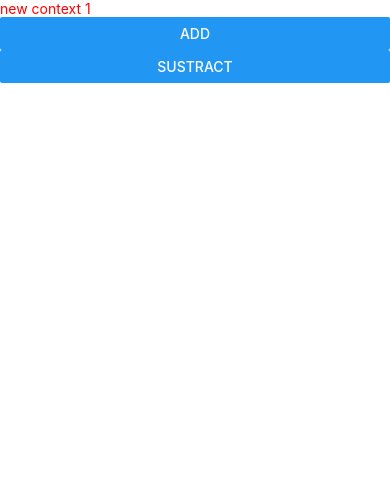
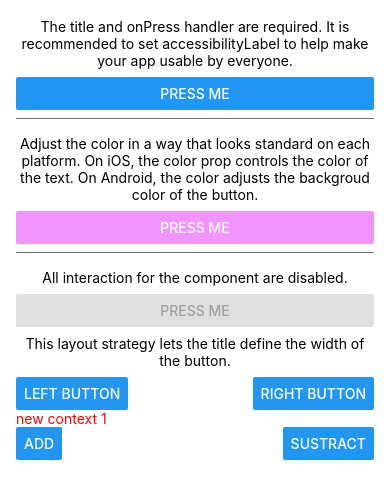
Before and after one commit to ricnef2121/react-native, a React Native app in the folder AwesomeProject/: screen / in a window 390 px wide. Shown: the top 498 px of the page. Built offline with nearby package versions, Linux system fonts and the light colour scheme; what react-native would draw is missing.

Commit message:
se  agregan botones

```diff
--- a/AwesomeProject/App.js
+++ b/AwesomeProject/App.js
@@ -15,6 +15,7 @@
   Text,
   StatusBar,
   Button,
+  Alert
 } from 'react-native';
 
 import {
@@ -36,70 +37,104 @@
   const t = () => {
     useinitial(initial - 1)
   }
+  function Separator() {
+    return <View style={styles.separator} />;
+  }
+
   return (
+    <>
+     <SafeAreaView style={styles.container}>
+     <View>
+        <Text style={styles.title}>
+          The title and onPress handler are required. It is recommended to set
+          accessibilityLabel to help make your app usable by everyone.
+        </Text>
+        <Button
+          title="Press me"
+          onPress={() => Alert.alert('Simple Button pressed')}
+        />
+      </View>
+      <Separator />
+      <View>
+        <Text style={styles.title}>
+          Adjust the color in a way that looks standard on each platform. On
+          iOS, the color prop controls the color of the text. On Android, the
+          color adjusts the backgroud color of the button.
+        </Text>
+        <Button
+          title="Press me"
+          color="#f194ff"
+          onPress={() => Alert.alert('Button with adjusted color pressed')}
+        />
+      </View>
+      <Separator />
+      <View>
+        <Text style={styles.title}>
+          All interaction for the component are disabled.
+        </Text>
+        <Button
+          title="Press me"
+          disabled
+          onPress={() => Alert.alert('Cannot press this one')}
+        />
+      </View>
+      <View>
+        <Text style={styles.title}>
+          This layout strategy lets the title define the width of the button.
+        </Text>
+        <View style={styles.fixToText}>
+          <Button
+            title="Left button"
+            onPress={() => Alert.alert('Left button pressed')}
+          />
+          <Button
+            title="Right button"
+            onPress={() => Alert.alert('Right button pressed')}
+          />
+        </View>
+      </View>
+
+
+
     <View>
+      <StatusBar barStyle="dark-content" />
       <Text style={{ color: 'red' }}>
         new context {initial}
       </Text>
-      <View>
+      <View style={styles.fixToText}>
         <Button title="add" onPress={st} style={styles.mar} />
         <Button title="sustract" onPress={t} style={styles.mar} />
       </View>
     </View>
+    </SafeAreaView>
+    </>
 
 
   );
 };
-// return (
-//   <>
-//     <StatusBar barStyle="dark-content" />
-//     <SafeAreaView>
-//       <ScrollView
-//         contentInsetAdjustmentBehavior="automatic"
-//         style={styles.scrollView}>
-//         <Header />
-//         {global.HermesInternal == null ? null : (
-//           <View style={styles.engine}>
-//             <Text style={styles.footer}>Engine: Hermes</Text>
-//           </View>
-//         )}
-//         <View style={styles.body}>
-//           <View style={styles.sectionContainer}>
-//             <Text style={styles.sectionTitle}>Step One</Text>
-//             <Text style={styles.sectionDescription}>
-//               Edit <Text style={styles.highlight}>App.js</Text> to change this
-//               screen and then come back to see your edits.
-//             </Text>
-//           </View>
-//           <View style={styles.sectionContainer}>
-//             <Text style={styles.sectionTitle}>See Your Changes</Text>
-//             <Text style={styles.sectionDescription}>
-//               <ReloadInstructions />
-//             </Text>
-//           </View>
-//           <View style={styles.sectionContainer}>
-//             <Text style={styles.sectionTitle}>Debug</Text>
-//             <Text style={styles.sectionDescription}>
-//               <DebugInstructions />
-//             </Text>
-//           </View>
-//           <View style={styles.sectionContainer}>
-//             <Text style={styles.sectionTitle}>Learn More</Text>
-//             <Text style={styles.sectionDescription}>
-//               Read the docs to discover what to do next:
-//             </Text>
-//           </View>
-//           <LearnMoreLinks />
-//         </View>
-//       </ScrollView>
-//     </SafeAreaView>
-//   </>
-// );
-//};
+
 
 const styles = StyleSheet.create({
+  container: {
+    flex: 1,
+    marginTop: 10,
+    marginHorizontal: 16,
+  },
+  separator: {
+    marginVertical: 8,
+    borderBottomColor: '#737373',
+    borderBottomWidth: StyleSheet.hairlineWidth,
+  },
+  title: {
+    textAlign: 'center',
+    marginVertical: 8,
+  },
+  fixToText: {
+    flexDirection: 'row',
+    justifyContent: 'space-between',
+  },
   mar: {
-    margin: '15px'
+    margin: 10
   },
   scrollView: {
     backgroundColor: Colors.lighter,
```
